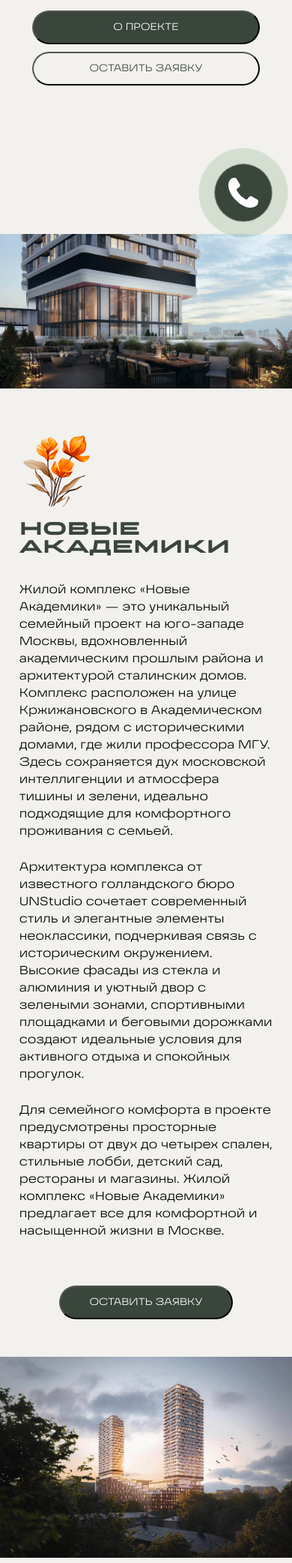
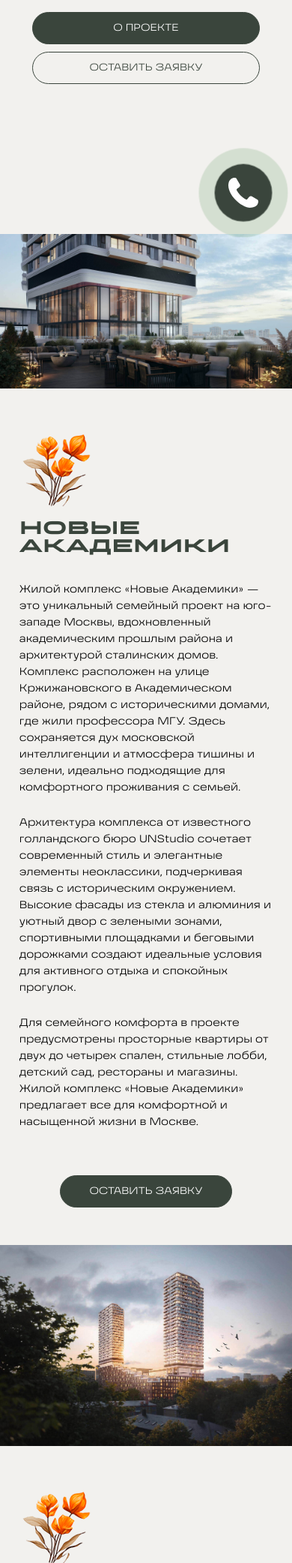
Before and after one commit to darina1970/residence, a PHP site: page / in a window 390 px wide. Shown: the part 532-2616 px from the top of the page at 75% size. Run offline with PHP 8.4, Linux system fonts and the light colour scheme.

Commit message:
feat: change font-size for different devices

```diff
--- a/style.css
+++ b/style.css
@@ -153,7 +153,6 @@
 a {
   text-decoration: none;
   color: inherit;
-
 }
 
 button {
@@ -173,6 +172,7 @@
 
 .btn {
   padding: 12px 38px;
+  border: 1px solid var(--color-btn);
   border-radius: 50px;
   text-transform: uppercase;
   font-family: var(--font-base);
@@ -615,6 +615,10 @@
 }
 
 @media (max-width: 768px) {
+  body {
+    font-size: 14px;
+    line-height: 22px;
+  }
   h4 {
     font-size: 16px;
     line-height: 23px;
```
